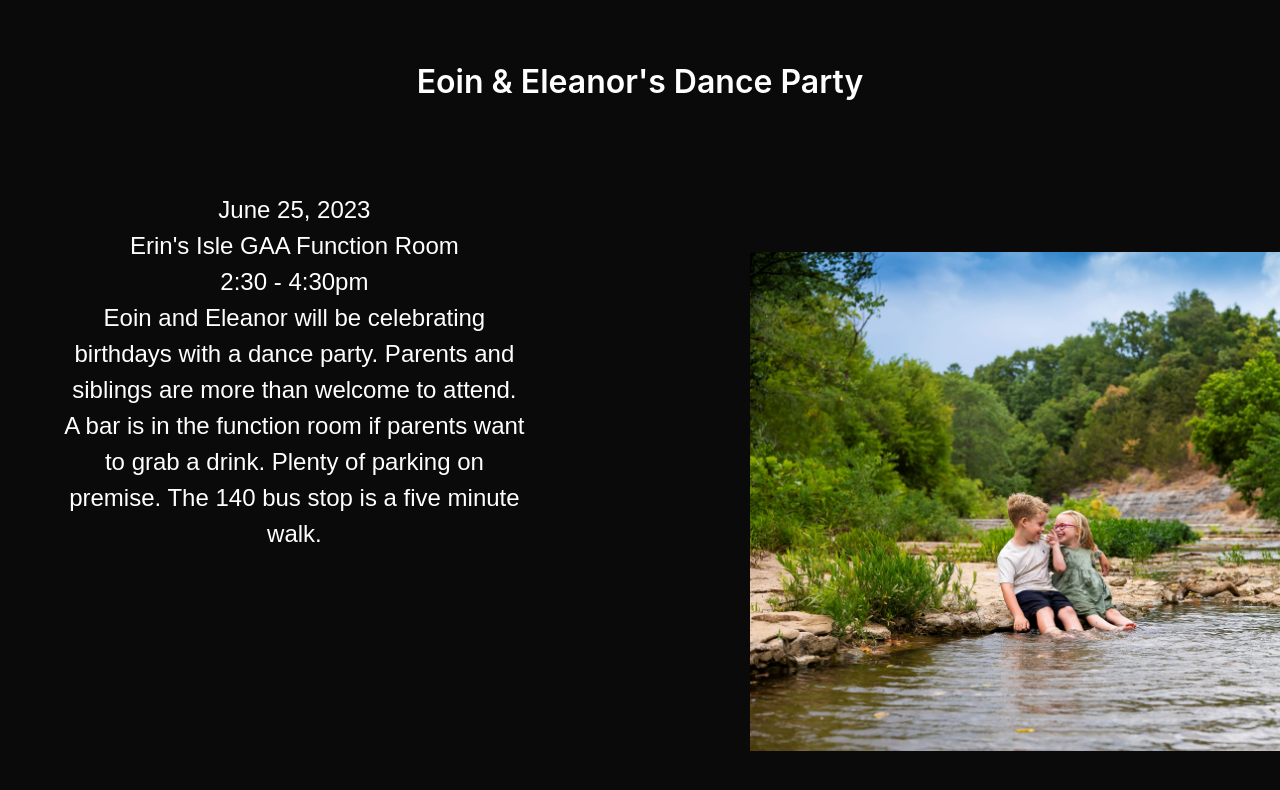
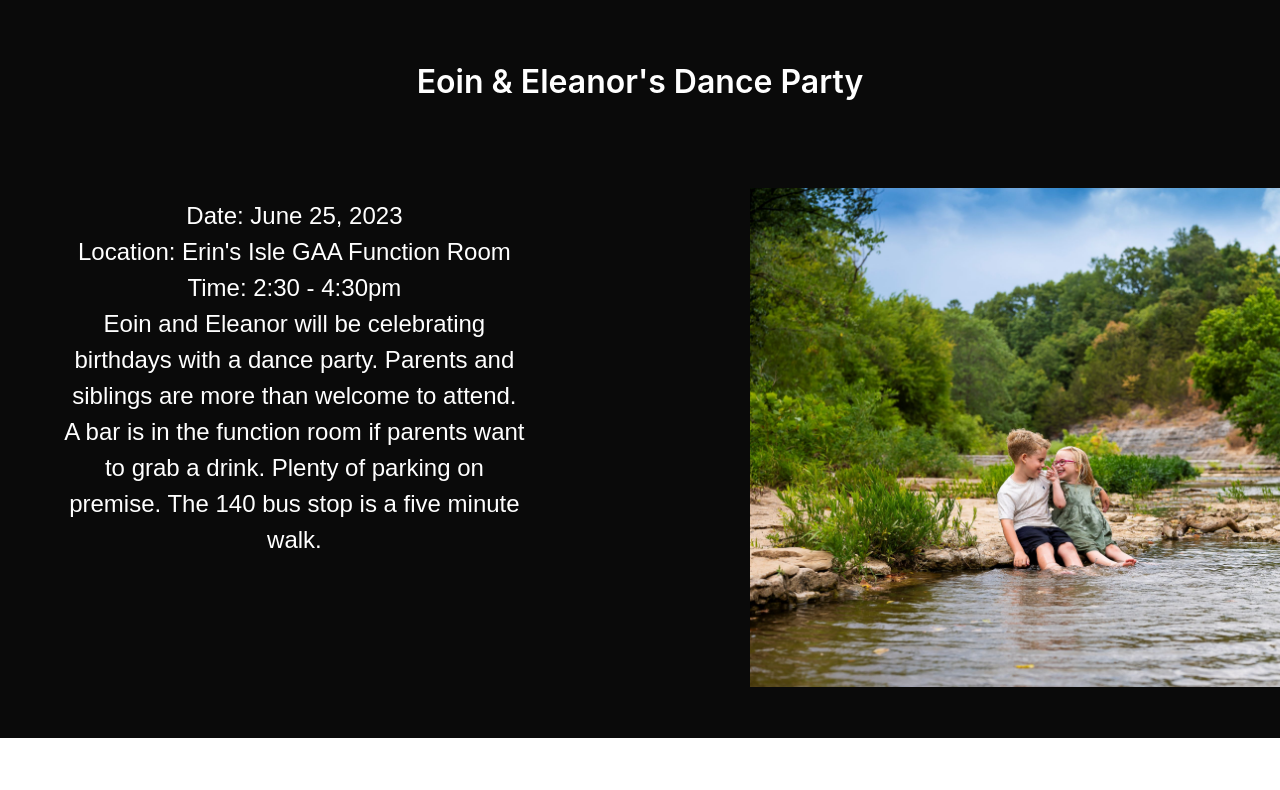
Before and after one commit to CRC26/BirthdayBash, a Svelte app: page / in a window 1280 px wide. Shown: the top 790 px of the page. Built offline with nearby package versions, Linux system fonts and the light colour scheme.

Commit message:
Updated response.

```diff
--- a/src/App.svelte
+++ b/src/App.svelte
@@ -1,21 +1,20 @@
 <script>
 </script>
-<meta name="viewport" content="width=device-width,initial-scale=1"/>
-<section class="has-background-black">
-    <div class="title has-text-centered has-text-white"> Eoin & Eleanor's Dance Party</div>
-    <div class="container">
+<section class="is-widescreen has-background-black">
+    <div class="title is-widescreen has-text-centered has-text-white"> Eoin & Eleanor's Dance Party</div>
+    <div class="container is-widescreen">
       <div class="menu">
        <ul>
-        <h1>June 25, 2023</h1>
-        <li>Erin's Isle GAA Function Room</li>
-        <li>2:30 - 4:30pm </li>
+        <h1>Date: June 25, 2023</h1>
+        <li>Location: Erin's Isle GAA Function Room</li>
+        <li>Time: 2:30 - 4:30pm </li>
        </ul>
        <p> Eoin and Eleanor will be celebrating birthdays with a dance party.
         Parents and siblings are more than welcome to attend. A bar is in the function room if parents want to grab a drink. Plenty of parking on premise. The 140 bus stop is a five minute walk.</p>
       </div>
       </div>
-    <div class="right">
+    <div class="right is-widescreen">
         <p>
-         <img src="/ee2.jpg" class="large-right-img"alt="Dublin Life Style Photographer.Small girl in a unicorn halloween costume surrounded by fall leaves">
+         <img src="/ee2.jpg" class="large-right-img" style="width:50%" alt="children sitting beside water">
     </div>
 </section>
--- a/src/app.css
+++ b/src/app.css
@@ -1,3 +1,5 @@
+
+
 .title{
     display: grid;
     grid-template-columns: 100% 5%;
@@ -8,22 +10,6 @@
   display: flex;
   flex-wrap: wrap;
   justify-content: space-between;
-}
-
-div {
-  flex-basis: 100%;
-  height: 100px;
-  margin-bottom: 0.5rem;
-}
-
-@media (min-width: 600px) {
-  main {
-    flex-wrap: nowrap;
-  }
-
-  div {
-    flex-basis: 33%;
-  }
 }
 
 .menu { /* puts lens & light in middle of page*/
```
